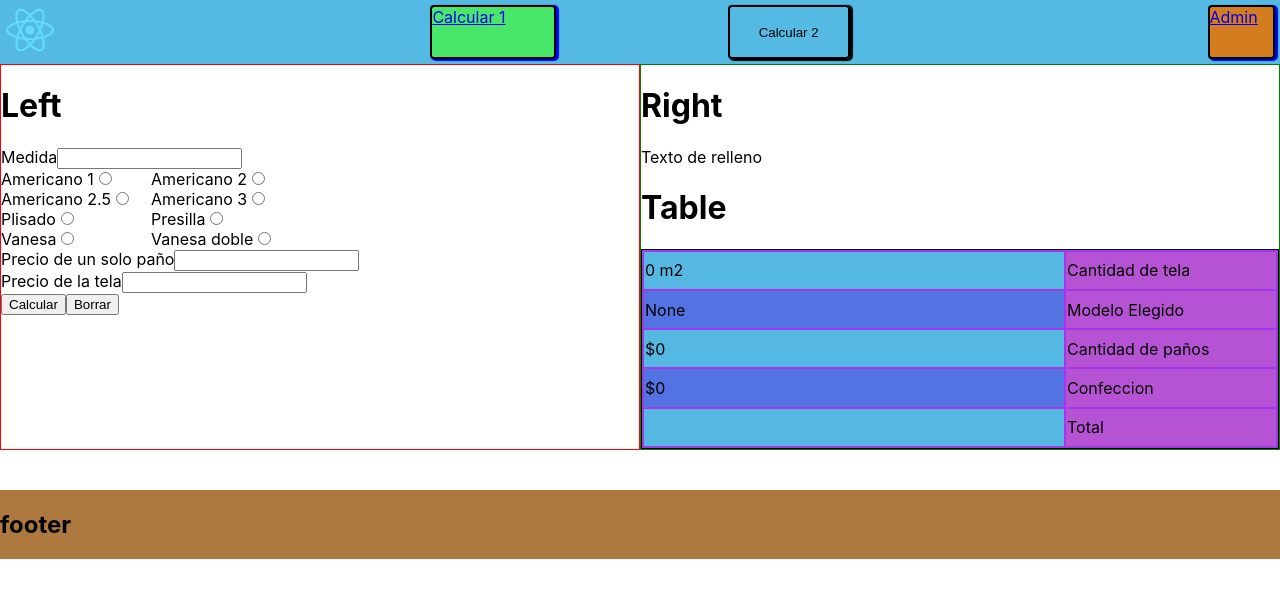
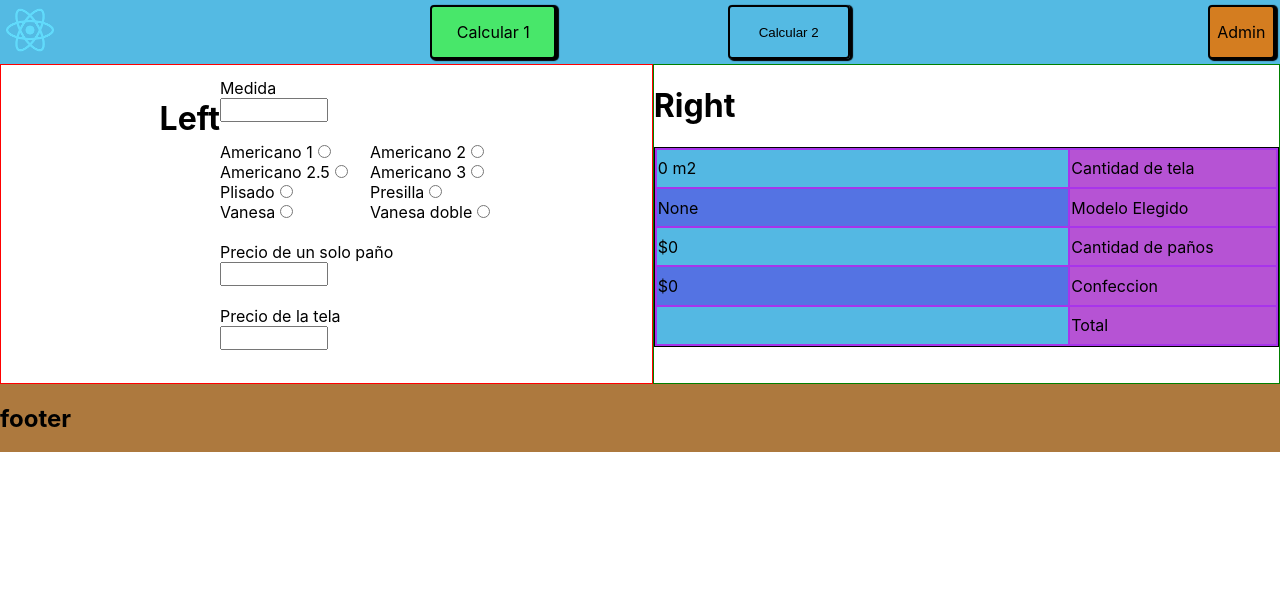
Before and after one commit to Momosan09/rotapol-v2, a React (Create React App) app in the folder client/: page / in a window 1280 px wide. Shown: the top 598 px of the page. Built offline with nearby package versions, Linux system fonts and the light colour scheme.

Commit message:
algunos cambios

```diff
--- a/client/src/Admin.js
+++ b/client/src/Admin.js
@@ -1,6 +1,8 @@
 import { useEffect, useState } from 'react';
 import axios from 'axios';
 import Navbar from './Navbar';
+import Footer from './Footer';
+
 const Admin = () => {
 
   const [orders, setOrders] = useState([]);
@@ -22,8 +24,9 @@ const Admin = () => {
       <Navbar />
       <h1>Admin</h1>
       <table>
-        <thead>
+        <thead className="cabezaadmin">
           <tr>
+            {/* <th>Indice</th> */}
             <th>Fecha</th>
             <th>Nombre</th>
             <th>Apelldio</th>
@@ -40,17 +43,19 @@ const Admin = () => {
           {orders.map(order => {
             let d = new Date(order.date);
             console.log(d);
+            /*let i = i + 1;*/
             return (
             <tr>
-              <td>{d.toLocaleDateString('es-AR')}</td>
-              <td>{order.name}</td>
-              <td>{order.lastName}</td>
-              <td>{order.phone}</td>
-              <td>{order.email}</td>
-              <td>{order.modelo}</td>
-              <td>{order.cantTela}</td>
-              <td>$ {order.precTotal}</td>
-              <td><input type="checkbox"/></td>
+              {/*<td>{i}</td>*/}
+              <td className="F0">{d.toLocaleDateString('es-AR') || "null"}</td>
+              <td className="F1">{order.name        || "null" }</td>
+              <td className="F0">{order.lastName    || "null"}</td>
+              <td className="F1">{order.phone       || "null"}</td>
+              <td className="F0">{order.email       || "null"}</td>
+              <td className="F1">{order.modelo      || "null"}</td>
+              <td className="F0">{order.cantTela    || "null"}</td>
+              <td className="F1">$ {order.precTotal || "null"}</td>
+              <td className="F0"><input type="checkbox"/></td>
 
 
 
@@ -62,7 +67,9 @@ const Admin = () => {
         })}
         </tbody>
       </table>
+      <Footer />
     </>
+
   );
   /* else return <div></div>; */
 };
--- a/client/src/Form.js
+++ b/client/src/Form.js
@@ -27,19 +27,18 @@ const Form = props => {
 
   return (
     <>
-      <form onSubmit={handleSubmit}>
+      <form className="FormLeft" onSubmit={handleSubmit}>
         <label>Medida</label>
-        <input onChange={e => setMedida(e.target.value)} value={medida} type="number" min="1"/>
+        <input onChange={e => setMedida(e.target.value)} value={medida} type="number" min="1" className="TextLeftForm"/>
         <br/>
         <Radios setModelo={setModelo} modelo={modelo} />
+        <br/>
         <label>Precio de un solo paño</label>
-        <input onChange={e => setPaño(e.target.value)} value={paño} type="number" min="1"/>
+        <input onChange={e => setPaño(e.target.value)} value={paño} type="number" min="1" className="TextLeftForm"/>
         <br/>
         <label>Precio de la tela</label>
-        <input onChange={e => setPrecioTela(e.target.value)} value={precioTela} type="number"min="1"/>
+        <input onChange={e => setPrecioTela(e.target.value)} value={precioTela} type="number" min="1" className="TextLeftForm"/>
         <br/>
-        <button type="submit">Calcular</button>
-        <button onClick={handleClick} type="reset">Borrar</button>
       </form>
     </>
   );
--- a/client/src/Form2comprar.js
+++ b/client/src/Form2comprar.js
@@ -71,6 +71,7 @@ const Form2comprar = props => {
 
         <br/>
         <button type="submit">Comprar</button>
+        <br/>
     </form>
     </>
     );
--- a/client/src/Right.js
+++ b/client/src/Right.js
@@ -7,7 +7,6 @@ const Right = props => {
   return (
     <div className="Right">
       <h1>Right</h1>
-      <p>Texto de relleno</p>
       <Table
       cantTela={cantTela}
       modelo={modelo}
--- a/client/src/Table.js
+++ b/client/src/Table.js
@@ -11,7 +11,6 @@ const Table = props => {
 
   return (
     <>
-      <h1>Table</h1>
       <table>
         <tbody>
           <tr>
--- a/client/src/index.css
+++ b/client/src/index.css
@@ -27,6 +27,10 @@ code {
 .Left {
   width: 50%;
   border: 1px solid red;
+  padding: 1%;
+  display: flex;
+  justify-content: center;
+
 }
 
 .Right {
@@ -98,6 +102,8 @@ table{
   display: flex;
   justify-content: space-evenly;
   width: 60%;
+  text-decoration: none;
+
 }
 .NavBarRight{
   display: flex;
@@ -111,6 +117,12 @@ table{
   border: black solid 2px;
   border-radius: 4px;
   box-shadow: 2px 1px 1px 1px ;
+  text-decoration: none;
+  color: black;
+  display: flex;
+  justify-content: center;
+  align-items: center;
+
 
 }
 .activo{
@@ -134,6 +146,7 @@ table{
 /*section2********************************/
 .footersection2{
   background-color: #ad793e /*#9b7850*/;
+  height: 15%;
 }
 
 /*section2********************************/
@@ -141,3 +154,26 @@ table{
 
 
 /*FOOTER********************************/
+/*TABLA ADMIN****************************************/
+.cabezaadmin{
+  background-color: #6221a0;
+}
+.F0{
+  background-color: #54bae3;
+}
+.F1{
+  background-color: brown;
+}
+/*TABLA ADMIN****************************************/
+
+/*Form Left**********************************************/
+.FormLeft{
+  display: flex;
+  flex-direction: column;
+
+}
+.TextLeftForm{
+  width: 100px;
+  height: 18px;
+}
+/*Form Left**********************************************/
```
Also changed, not shown: client/src/Footer.js (+2 -7 lines).
